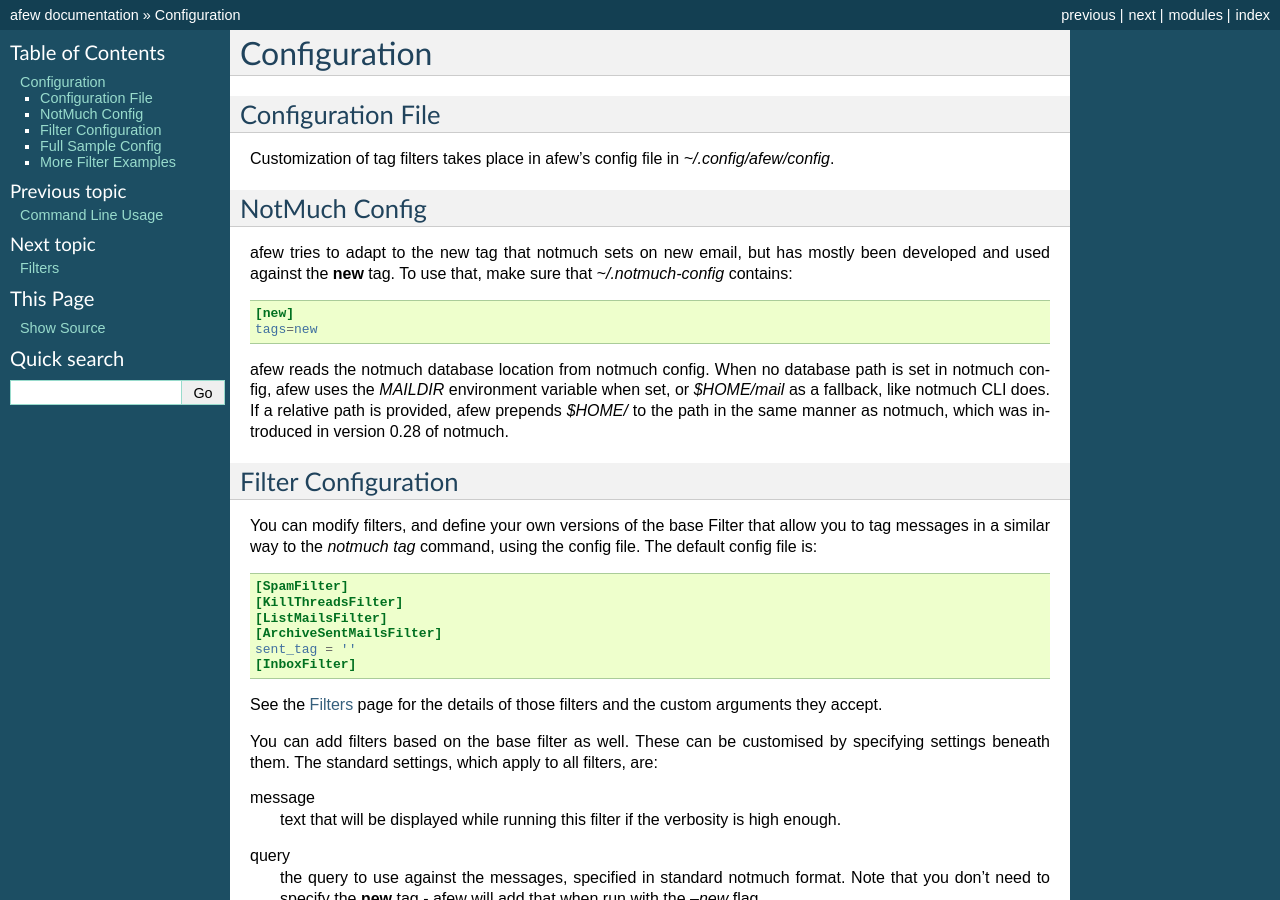
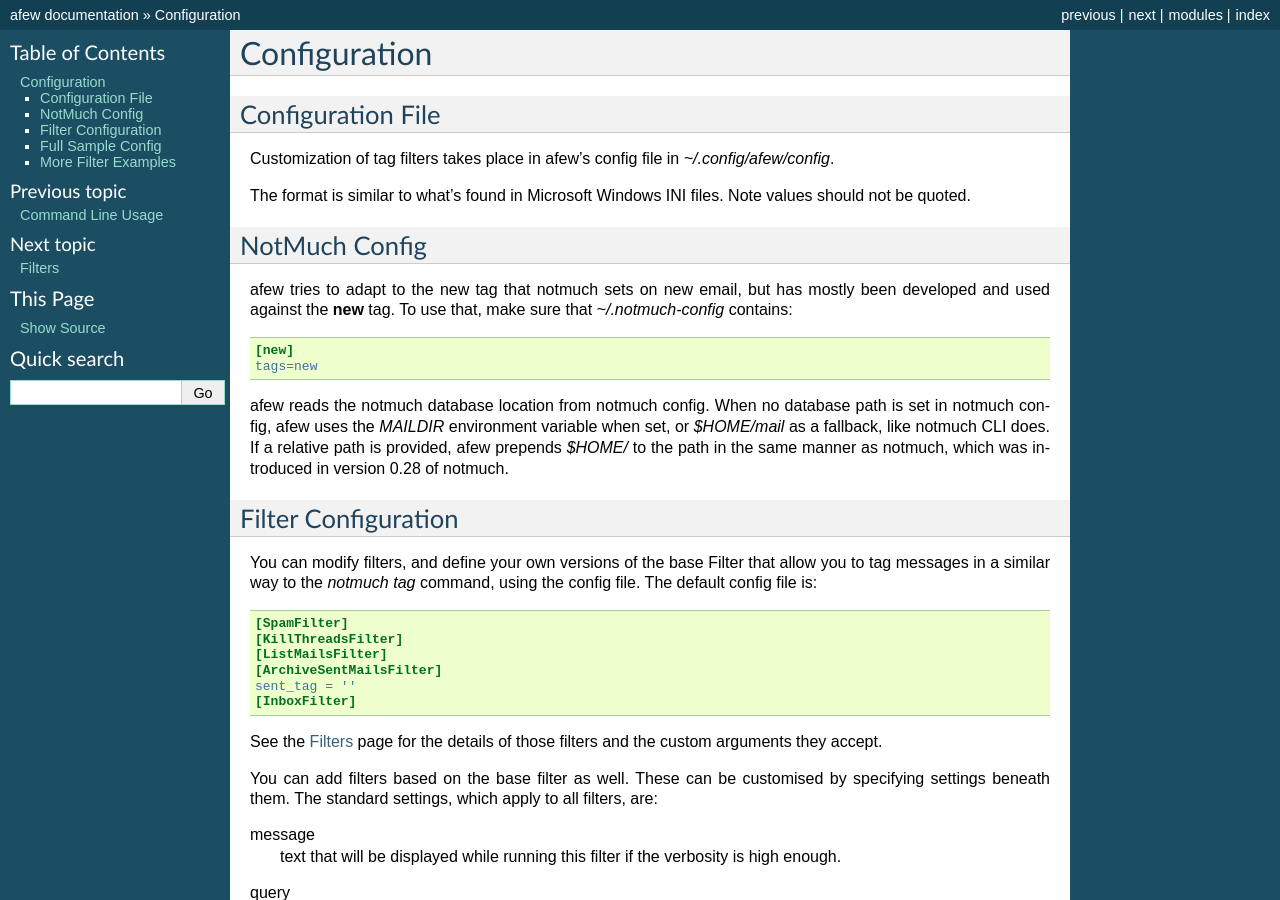
Before and after one commit to afewmail/afew, a Sphinx documentation site: the page built from docs/configuration.rst, in a window 1280 px wide and 900 px high. Built offline with Sphinx 7.4.7, drawn with Linux system fonts in a browser that asks for light colours.

Commit message:
docs/configuration: document values should not be quoted

```diff
--- a/docs/configuration.rst
+++ b/docs/configuration.rst
@@ -6,6 +6,9 @@
 
 Customization of tag filters takes place in afew's config file in
 `~/.config/afew/config`.
+
+The format is similar to what's found in Microsoft Windows INI files.
+Note values should not be quoted.
 
 NotMuch Config
 --------------
```
